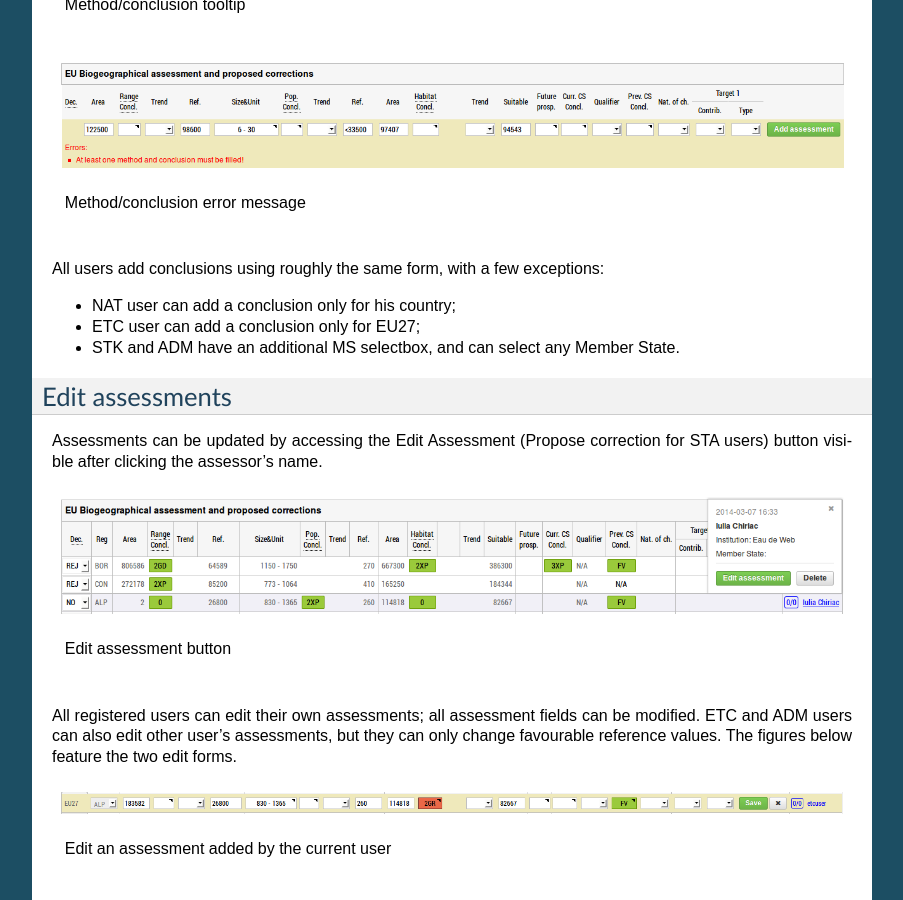
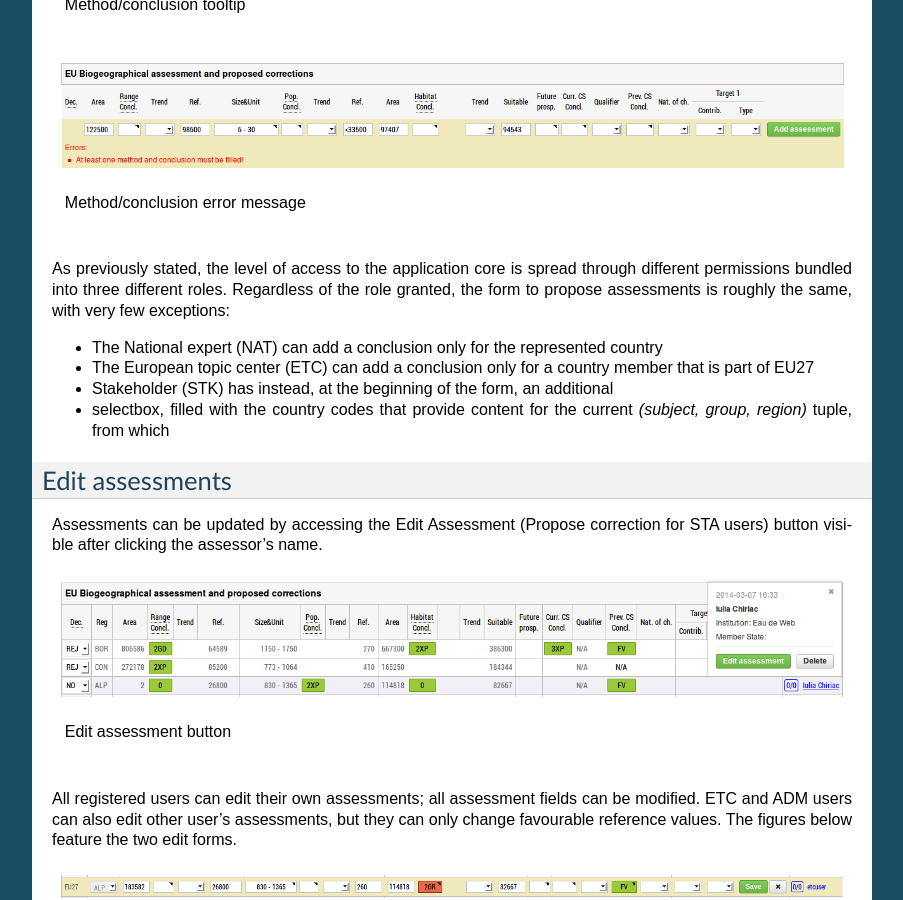
Before and after one commit to eea/art17-consultation, a Sphinx documentation site: the page built from docs/user/source/conclusions.rst, in a window 1280 px wide and 900 px high, scrolled down 1501 px. Shown: the whole window, without its empty margins (198-1101 px from the left). Built offline with Sphinx 7.4.7, drawn with Linux system fonts in a browser that asks for light colours.

Commit message:
docs: update conclusions assessment.

```diff
--- a/docs/user/source/conclusions.rst
+++ b/docs/user/source/conclusions.rst
@@ -71,11 +71,14 @@ are raised.
 
    Method/conclusion error message
 
-All users add conclusions using roughly the same form, with a few exceptions:
+As previously stated, the level of access to the application core is spread through different
+permissions bundled into three different roles. Regardless of the role granted,
+the form to propose assessments is roughly the same, with very few exceptions:
 
-* NAT user can add a conclusion only for his country;
-* ETC user can add a conclusion only for EU27;
-* STK and ADM have an additional MS selectbox, and can select any Member State.
+* The National expert (NAT) can add a conclusion only for the represented country
+* The European topic center (ETC) can add a conclusion only for a country member that is part of EU27
+* Stakeholder (STK) has instead, at the beginning of the form, an additional
+* selectbox, filled with the country codes that provide content for the current `(subject, group, region)` tuple, from which
 
 Edit assessments
 ----------------
```
